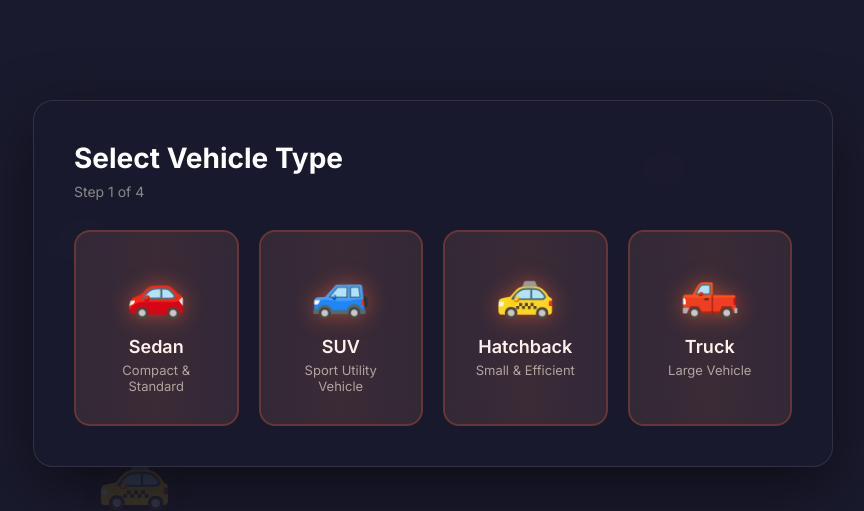
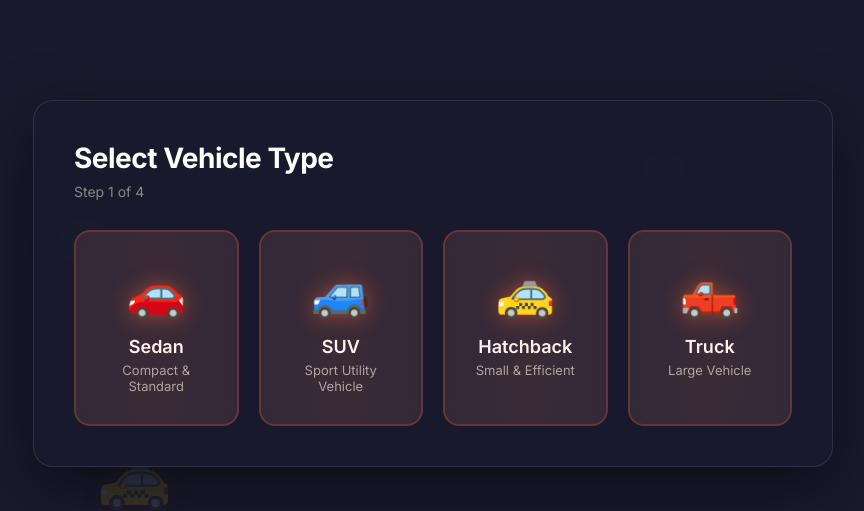
Before and after one commit to Zoyya48/zoyya, a Flask app: page / in a window 1280 px wide, after a click that opens the changed part. Shown: the top 511 px of the page, without its empty margins (207-1071 px from the left). Run offline with Flask 3, Linux system fonts and the light colour scheme.

Commit message:
Improve header typography spacing

```diff
--- a/smart-parking-system/templates/index.html
+++ b/smart-parking-system/templates/index.html
@@ -498,7 +498,8 @@
             font-size: 28px;
             color: #fff;
             margin-bottom: 8px;
-            font-weight: 700;
+            font-weight: 800;
+            letter-spacing: -0.5px;
         }
 
         .step-info {
```
